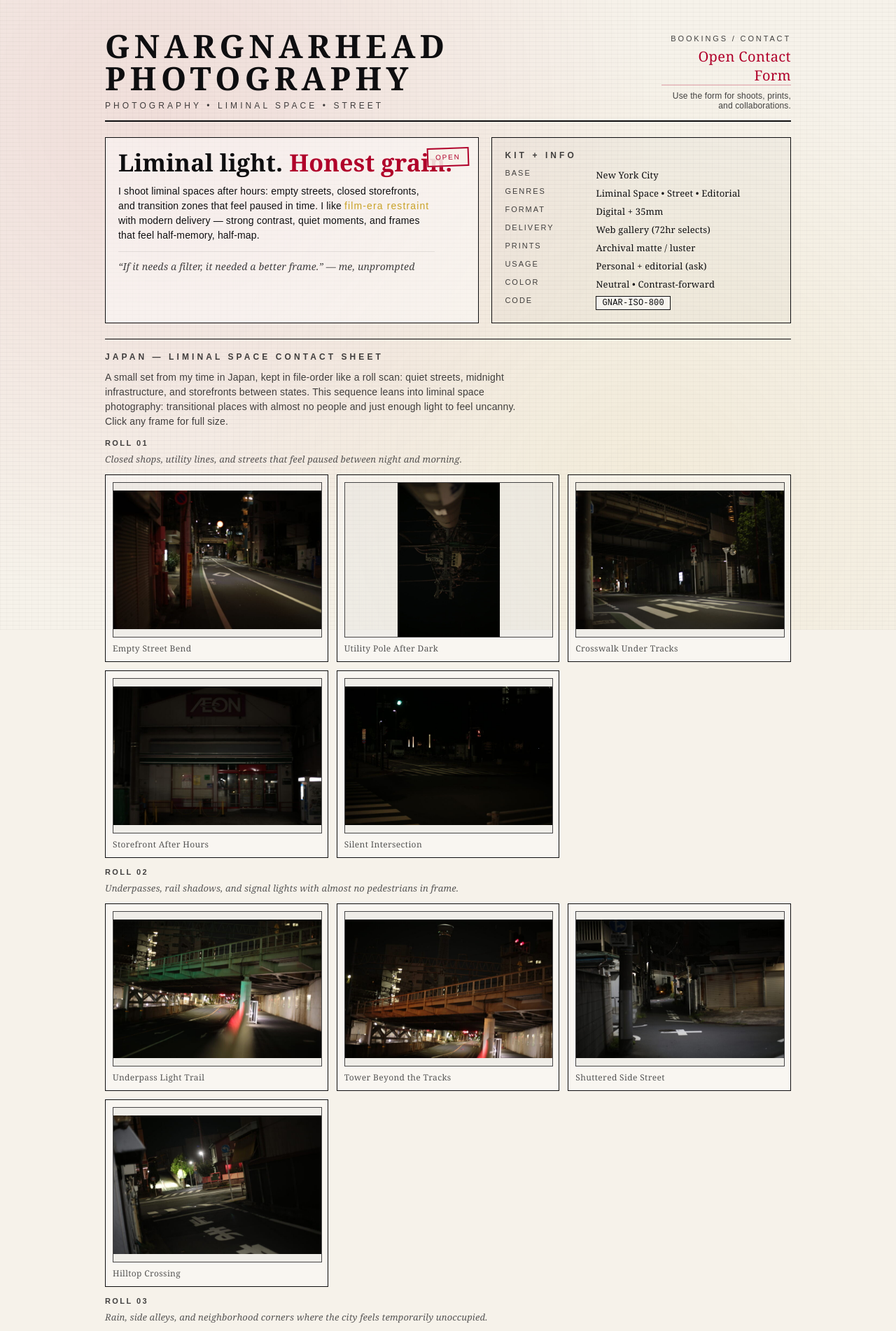
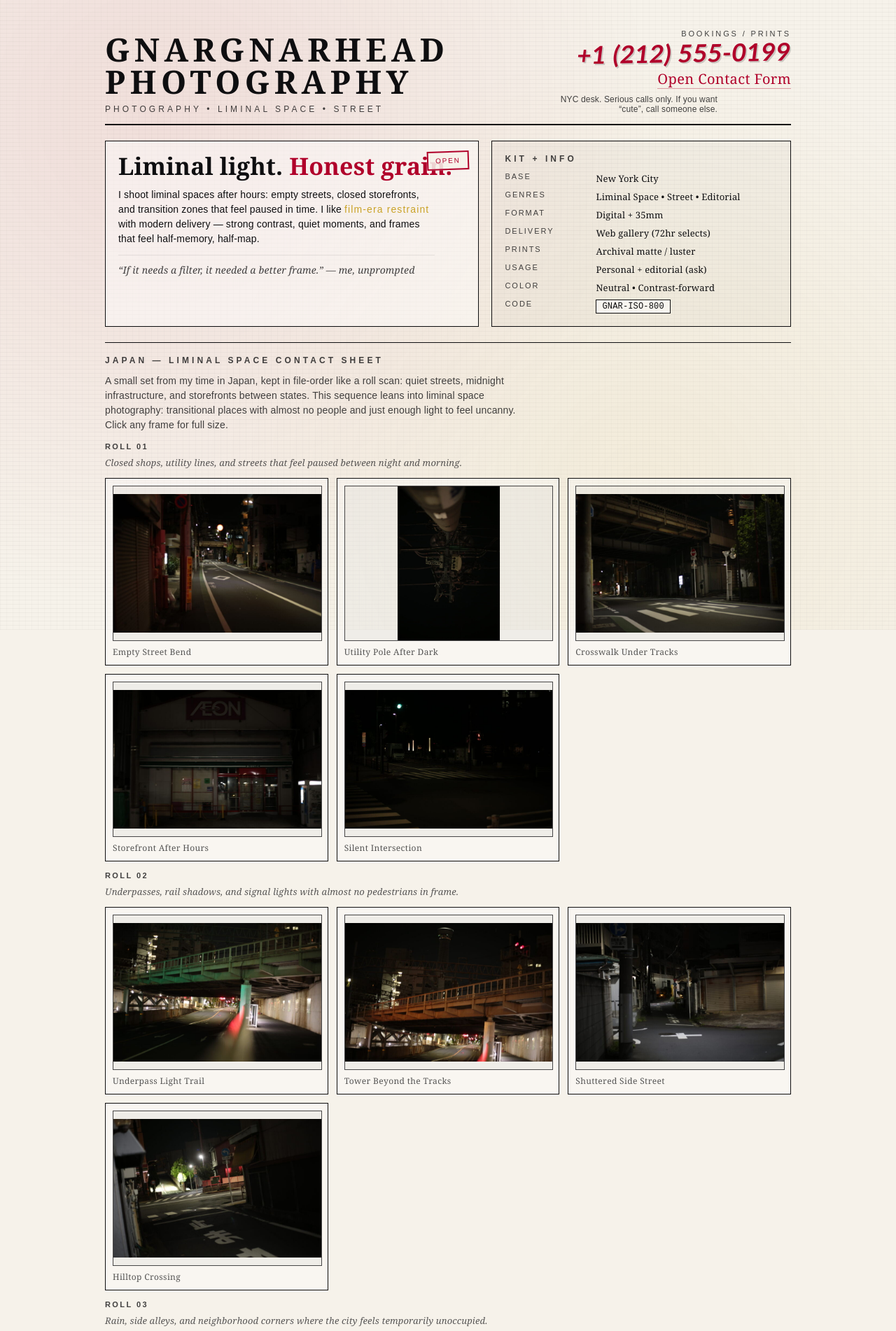
Before and after one commit to GnarGnarHead/GNARGNARHEAD.github.io, a Jekyll site: the page built from photography.html, in a window 1280 px wide. Shown: the top 1902 px of the page at 70% size. Built offline with Jekyll 4.4.1, drawn with Linux system fonts in a browser that asks for light colours.

Commit message:
Restore photography booking vibe and style 555 joke number

```diff
--- a/photography.css
+++ b/photography.css
@@ -126,6 +126,20 @@ a:hover {
   letter-spacing: 0.26em;
   font-size: 11px;
   color: var(--inkSoft);
+}
+
+.booking .jokeNumber {
+  margin-top: 4px;
+  display: inline-block;
+  white-space: nowrap;
+  font-family: "Arial Rounded MT Bold", "Avenir Next Rounded", "SF Pro Rounded", "Helvetica Rounded", "Trebuchet MS", "Segoe UI", sans-serif;
+  font-size: 35px;
+  font-weight: 700;
+  letter-spacing: 0.02em;
+  line-height: 1;
+  color: var(--accent);
+  transform: skewX(-8deg) rotate(-1deg);
+  text-shadow: 2px 2px 0 rgba(14, 14, 16, 0.18);
 }
 
 .booking .number {
@@ -524,6 +538,10 @@ a:hover {
     text-align: left;
   }
 
+  .booking .jokeNumber {
+    font-size: 31px;
+  }
+
   .grid {
     grid-template-columns: 1fr;
   }
--- a/photography.html
+++ b/photography.html
@@ -47,10 +47,11 @@ description: Liminal space street photography from quiet nighttime Japan streets
           <div class="tag">Photography • Liminal Space • Street</div>
         </div>
         <div class="booking">
-          <div class="label">Bookings / Contact</div>
+          <div class="label">Bookings / Prints</div>
+          <div class="jokeNumber">+1 (212) 555-0199</div>
           <a class="number" href="https://forms.gle/k18VJ3d3b5XrHaSN7" target="_blank" rel="noopener noreferrer">Open Contact Form</a>
           <div class="note">
-            Use the form for shoots, prints, and collaborations.
+            NYC desk. Serious calls only. If you want “cute”, call someone else.
           </div>
         </div>
       </div>
```
